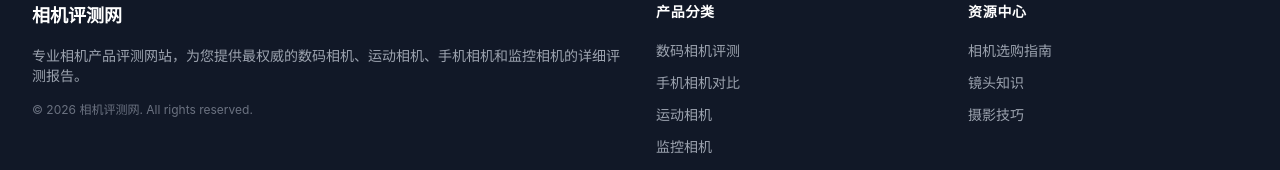
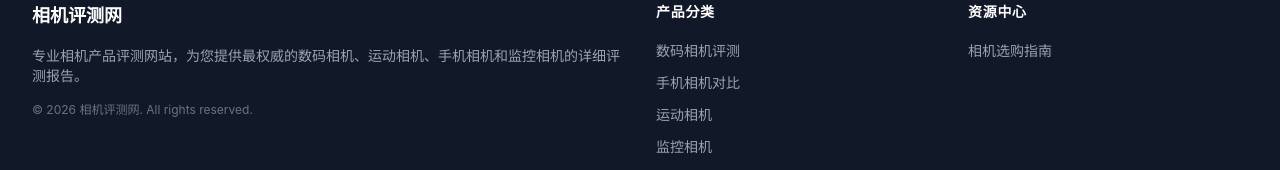
Before and after one commit to BobNill0215/bobnill0215.github.io, a Next.js app: page /camera-review-site/ in a window 1280 px wide. Shown: the part 1797-1967 px from the top of the page. Built offline with nearby package versions, Linux system fonts and the light colour scheme.

Commit message:
Fix 404: use trailingSlash and basePath for GitHub Pages

```diff
--- a/next.config.mjs
+++ b/next.config.mjs
@@ -2,6 +2,7 @@
 const nextConfig = {
   output: 'export',
   basePath: '/camera-review-site',
+  trailingSlash: true,
   images: {
     unoptimized: true,
   },
--- a/src/components/Footer.tsx
+++ b/src/components/Footer.tsx
@@ -10,8 +10,6 @@ const footerLinks = {
   ],
   resources: [
     { name: '相机选购指南', href: '/guides' },
-    { name: '镜头知识', href: '/lens-guide' },
-    { name: '摄影技巧', href: '/tips' },
   ],
 };
 
```
